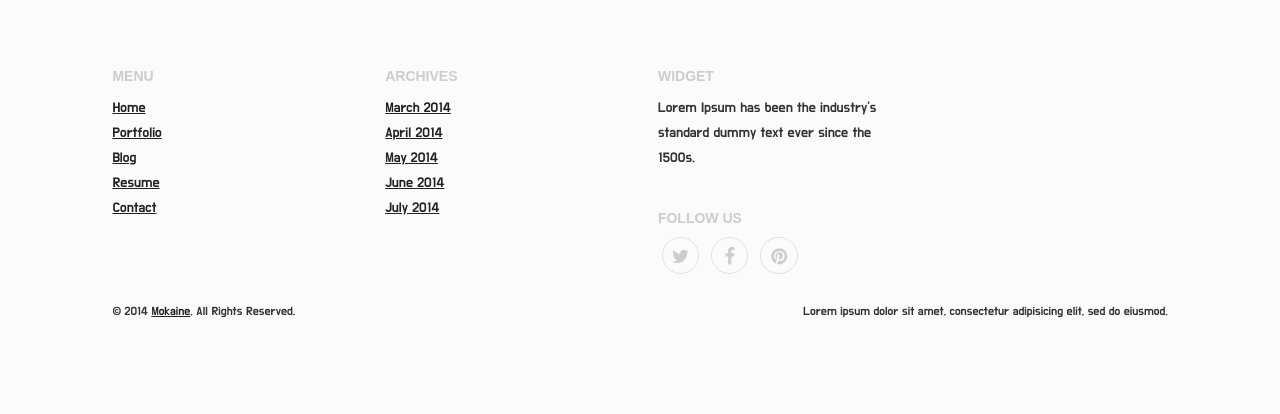
After one commit to smRLadlTwh/developIT, a Flask app: page /footer in a window 1280 px wide. The commit adds this page. Shown: the top 414 px of the page. Run offline with Flask 2, Linux system fonts and the light colour scheme.

Commit message:
favorite_page

```diff
--- /dev/null
+++ b/templates/footer.html
@@ -0,0 +1,69 @@
+<!DOCTYPE html>
+<html lang="en">
+<head>
+    <meta charset="utf-8">
+    <meta name="viewport" content="width=device-width, initial-scale=1, maximum-scale=1">
+    <meta name="description" content="The Page Description">
+    <style type="text/css">@-ms-viewport {
+        width: device-width;
+    }</style>
+    <title>DevIT</title>
+    <link href="//maxcdn.bootstrapcdn.com/font-awesome/4.7.0/css/font-awesome.min.css" rel="stylesheet">
+    <link rel="stylesheet" href="/static/layers.min.css" media="screen">
+    <link rel="stylesheet" href="/static/board.css" media="screen">
+    <link rel="preconnect" href="https://fonts.googleapis.com">
+    <link rel="preconnect" href="https://fonts.gstatic.com" crossorigin>
+    <link href="https://fonts.googleapis.com/css2?family=Do+Hyeon&display=swap" rel="stylesheet">
+    <!--[if lt IE 9]>
+    <script src="https://oss.maxcdn.com/libs/respond.js/1.3.0/respond.min.js"></script>
+    <![endif]-->
+</head>
+<body>
+<div class="row">
+    <div class="row-content buffer clear-after">
+        <section id="top-footer">
+            <div class="widget column three"><!-- la class="widget" è forse generata utomaticamente da wp -->
+                <h4>Menu</h4>
+                <ul class="plain">
+                    <li><a href="home-01.html">Home</a></li>
+                    <li><a href="works-3-columns.html">Portfolio</a></li>
+                    <li><a href="blog-4-columns-masonry.html">Blog</a></li>
+                    <li><a href="resume.html">Resume</a></li>
+                    <li>
+                        <a href="file:///Users/pasqualevitiello/My%20Folder/Job/Envato/PR%20Themeforest/Flattie/Markup/Beetle/contact.html">Contact</a>
+                    </li>
+                </ul>
+            </div>
+            <div class="widget column three">
+                <h4>Archives</h4>
+                <ul class="plain">
+                    <li><a href="#">March 2014</a></li>
+                    <li><a href="#">April 2014</a></li>
+                    <li><a href="#">May 2014</a></li>
+                    <li><a href="#">June 2014</a></li>
+                    <li><a href="#">July 2014</a></li>
+                </ul>
+            </div>
+            <div class="widget column three">
+                <h4>Widget</h4>
+                <p>Lorem Ipsum has been the industry's standard dummy text ever since the 1500s.</p>
+            </div>
+            <div class="widget meta-social column three">
+                <h4>Follow Us</h4>
+                <ul class="inline">
+                    <li><a href="#" class="twitter-share border-box"><i class="fa fa-twitter fa-lg"></i></a></li>
+                    <li><a href="#" class="facebook-share border-box"><i class="fa fa-facebook fa-lg"></i></a></li>
+                    <li><a href="#" class="pinterest-share border-box"><i class="fa fa-pinterest fa-lg"></i></a>
+                    </li>
+                </ul>
+            </div>
+        </section><!-- top-footer -->
+        <section id="bottom-footer">
+            <p class="keep-left">&copy; 2014 <a href="http://mokaine.com/" alt="Mokaine Lab">Mokaine</a>. All Rights
+                Reserved.</p>
+            <p class="keep-right">Lorem ipsum dolor sit amet, consectetur adipisicing elit, sed do eiusmod.</p>
+        </section><!-- bottom-footer -->
+    </div><!-- row-content -->
+</div><!-- row -->
+</body>
+</html>
```
Also changed, not shown: static/profile.js (+6 -1 lines), templates/profile.html (+41 -23 lines), static/bootstrap.css.
